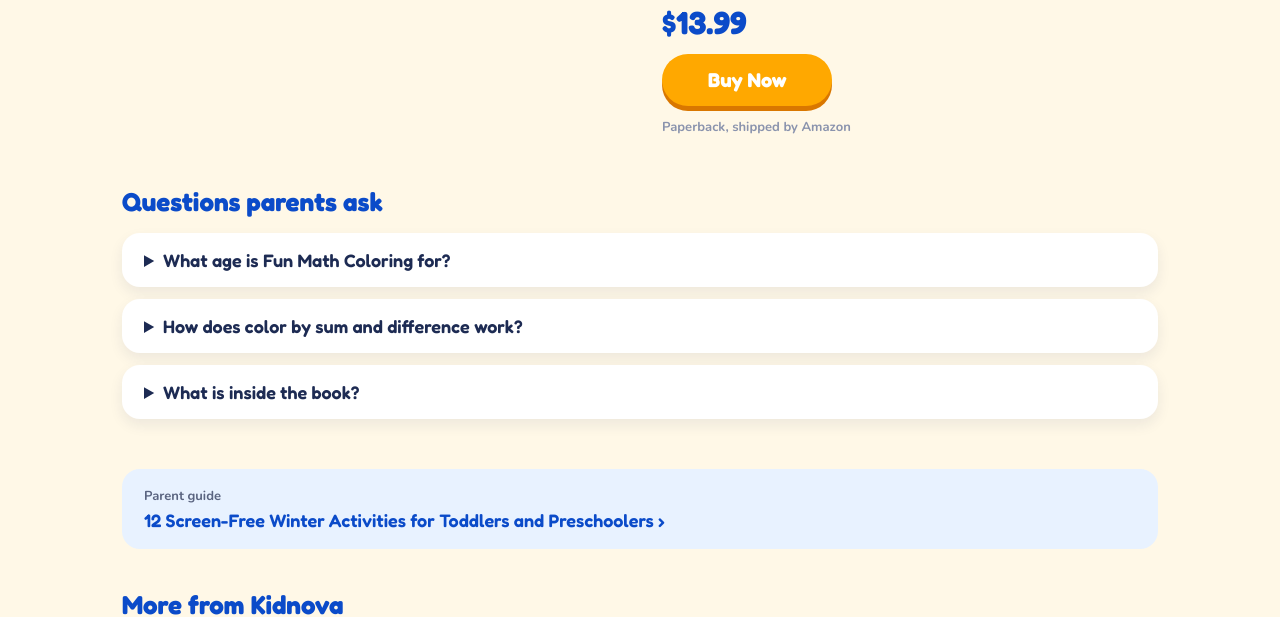
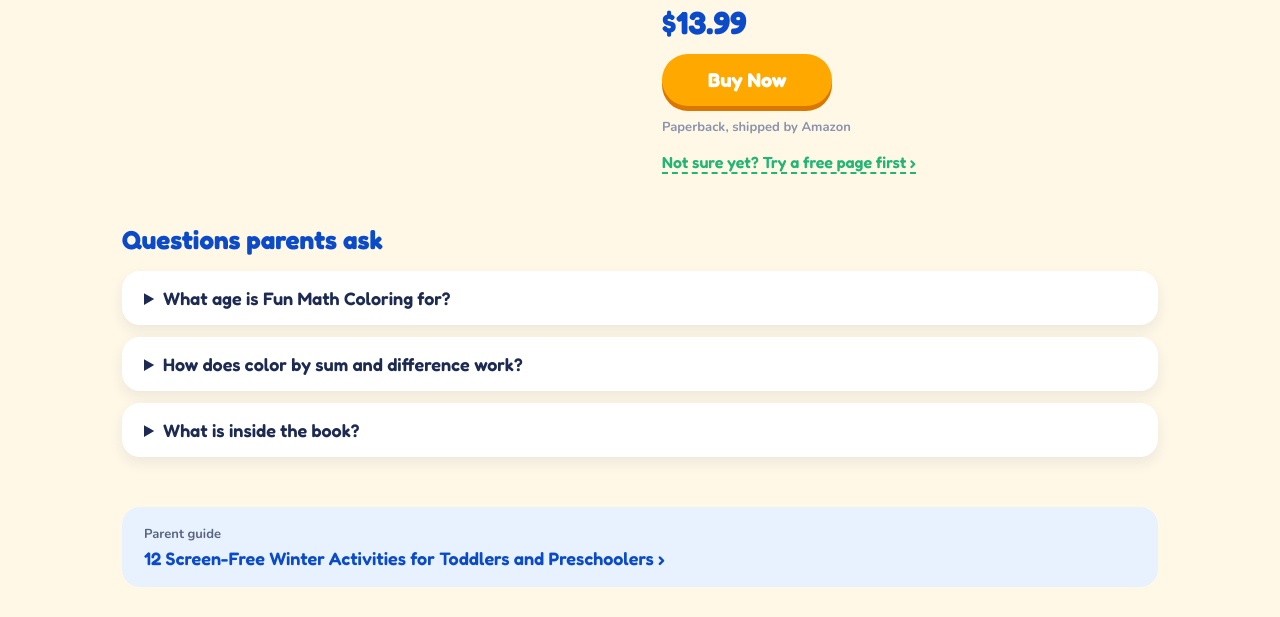
Before and after one commit to kidnovastudio/kidnovastudio.github.io, a plain HTML site: page fun-math-coloring-book/index.html in a window 1280 px wide. Shown: the part 843-1460 px from the top of the page. Drawn offline with nearby package versions, Linux system fonts and the light colour scheme.

Commit message:
Add files via upload

```diff
--- a/fun-math-coloring-book/index.html
+++ b/fun-math-coloring-book/index.html
@@ -149,6 +149,7 @@ footer a{color:#fff}
     <p class="price">$13.99</p>
     <a class="buy" href="https://www.amazon.com/dp/B0HS5851RD" target="_blank" rel="noopener">Buy Now</a>
     <span class="kind">Paperback, shipped by Amazon</span>
+    <a class="free" href="../free-math-color-by-number/">Not sure yet? Try a free page first &rsaquo;</a>
   </div>
 </main>
 <section class="faq">
```
